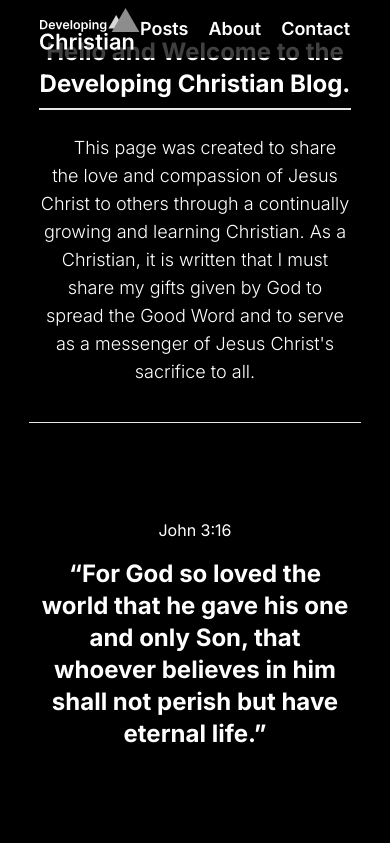
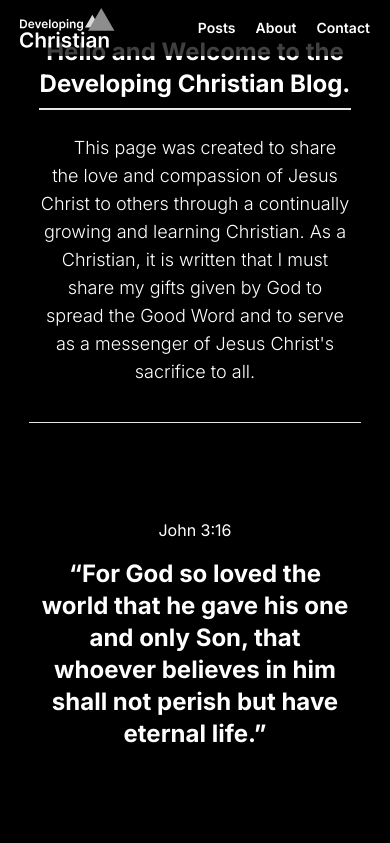
Before and after one commit to epicasino/developing-christian-blog, a Next.js app: page /about in a window 390 px wide. Shown: the top 843 px of the page. Built offline with nearby package versions, Linux system fonts and the light colour scheme.

Commit message:
styling on main page, [slug] page route

```diff
--- a/src/app/posts/[slug]/page.tsx
+++ b/src/app/posts/[slug]/page.tsx
@@ -32,8 +32,10 @@ export default async function Page({ params }: { params: { slug: string } }) {
   return (
     post && (
       <>
-        <header className="pt-[10vh] xl:w-[60vw] md:w-[80vw] flex flex-col items-center gap-5 text-center">
-          <h1 className="text-5xl border-b-4 pb-3">{post.postHeaders.title}</h1>
+        <header className="pt-[10vh] lg:px-0 lg:pb-0 p-4 xl:w-[60vw] md:w-[80vw] flex flex-col items-center gap-5 text-center">
+          <h1 className="lg:text-5xl border-b-4 pb-3">
+            {post.postHeaders.title}
+          </h1>
           <h2 className="w-full xl:w-[50vw]">{post.postHeaders.subtitle}</h2>
           <div className="flex gap-10 w-full justify-center">
             <h5>{`Published: ${dayjs(post.postHeaders.date).format(
--- a/src/app/posts/[slug]/styles.css
+++ b/src/app/posts/[slug]/styles.css
@@ -1,5 +1,5 @@
 .notion {
-  @apply py-10 xl:w-[60vw] md:w-[80vw] text-xl;
+  @apply py-10 lg:px-0 px-4 xl:w-[60vw] md:w-[80vw] lg:text-xl;
 }
 
 .notion * {
--- a/src/components/main/verse-of-the-day/VerseOfTheDay.tsx
+++ b/src/components/main/verse-of-the-day/VerseOfTheDay.tsx
@@ -4,7 +4,7 @@ import { getVerseOfTheDay } from '@glowstudent/youversion';
 export default async function VerseOfTheDay() {
   const verse = await getVerseOfTheDay();
   return (
-    <header className="pt-[10vh] h-screen lg:h-[50vh] flex flex-col justify-center items-center text-center gap-2">
+    <header className="lg:pt-[10vh] h-screen lg:h-[50vh] flex flex-col justify-center items-center text-center gap-2">
       <p className="font-light">{verse?.citation}</p>
       <h1 className="w-[50vw] font-semibold">{verse?.passage}</h1>
     </header>
--- a/src/components/navbar/Navbar.tsx
+++ b/src/components/navbar/Navbar.tsx
@@ -2,17 +2,17 @@ import Image from 'next/image';
 
 export default function Navbar() {
   return (
-    <nav className="w-screen flex justify-between items-center px-10 py-2 fixed bg-black/75">
+    <nav className="w-screen flex justify-between items-center px-5 lg:px-10 py-2 fixed bg-black/75">
       <a href="/">
         <Image
           src={'/developing-christian-logo.svg'}
           alt="Developing Christian Logo"
           height={0}
           width={0}
-          className="h-fit w-fit transition hover:opacity-80"
+          className="lg:h-fit lg:w-fit h-10 w-auto transition hover:opacity-80"
         />
       </a>
-      <ul className="flex flex-row gap-5 font-semibold text-lg">
+      <ul className="flex flex-row gap-5 font-semibold text-sm lg:text-lg">
         <li className="navbar-links">
           <a href="/posts">Posts</a>
         </li>
```
